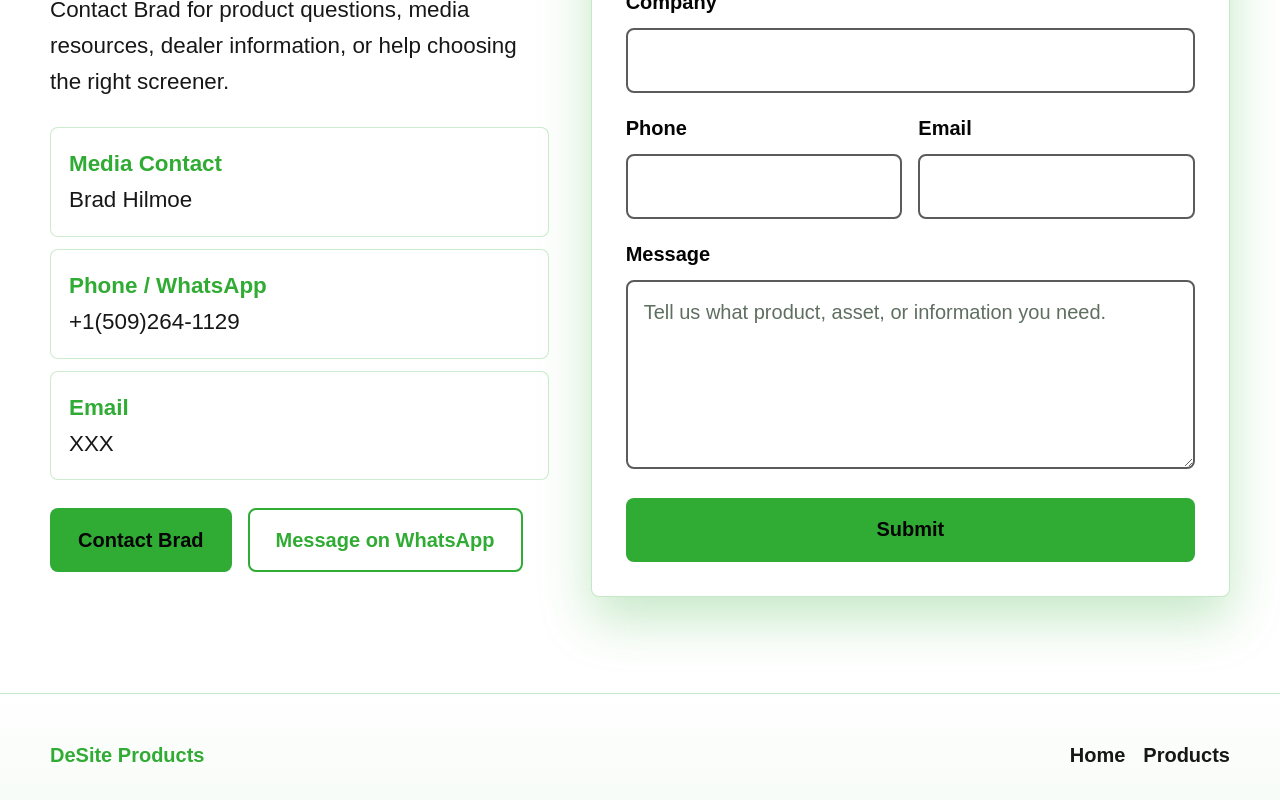
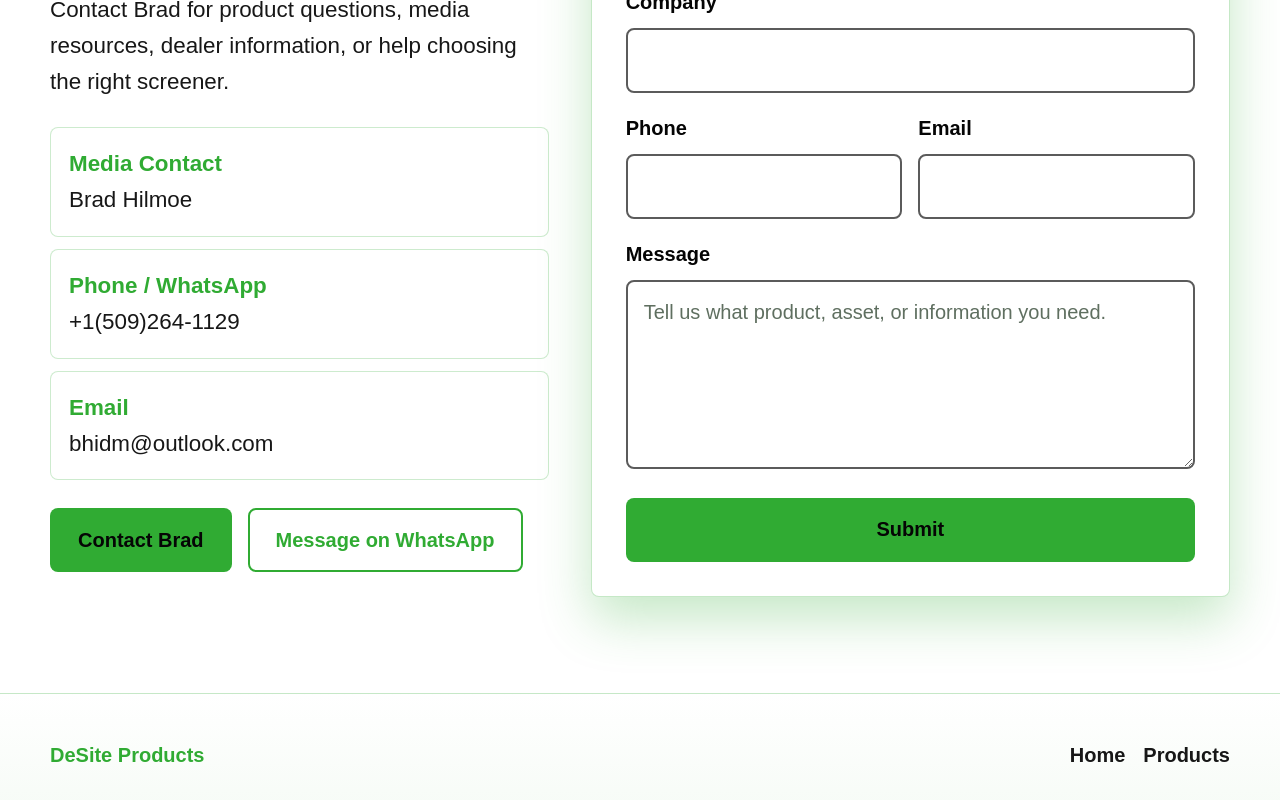
Before and after one commit to DeSiteProducts/EU-DEALERS-LANDING-PAGE, a Next.js app: page / in a window 1280 px wide. Shown: the part 8405-9205 px from the top of the page. Built offline with nearby package versions, Linux system fonts and the light colour scheme.

Commit message:
email update
email update

```diff
--- a/app/components/desite/ContactSection.tsx
+++ b/app/components/desite/ContactSection.tsx
@@ -27,7 +27,7 @@ export function ContactSection({
             </p>
             <p>
               <strong>Email</strong>
-              XXX
+              bhidm@outlook.com
             </p>
 
           </div>
```
